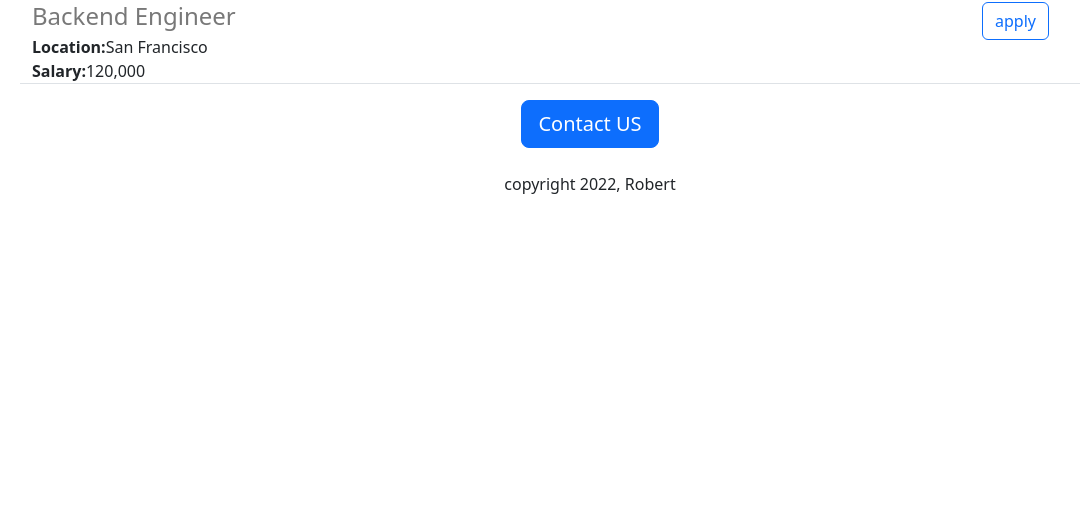
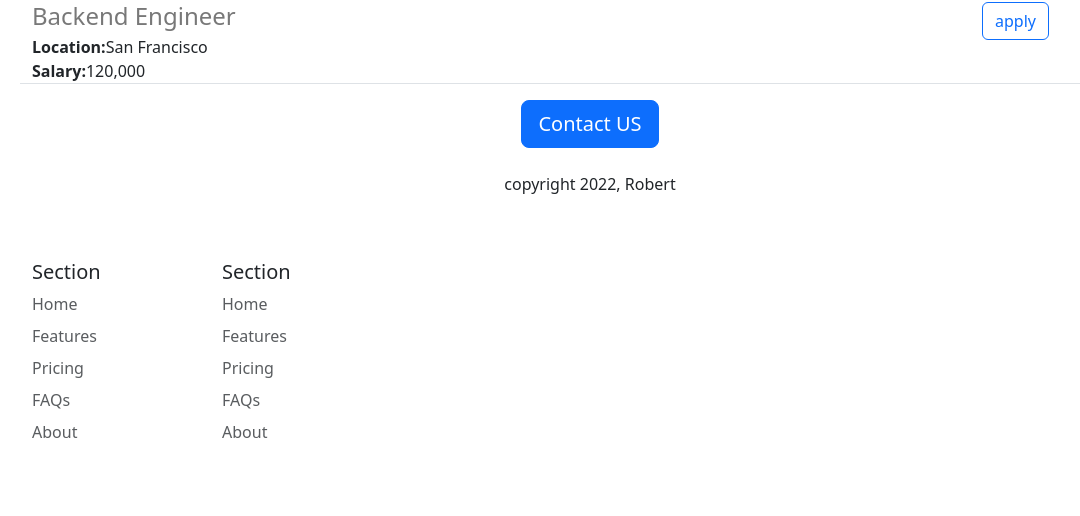
Before and after one commit to Robetzen/jovian-careers-website-v2, a Flask app: page / in a window 1280 px wide. Shown: the part 1044-1560 px from the top of the page, without its empty margins (50-1130 px from the left). Before the commit the page ends 1238 px from the top, so only its background shows below. Run offline with Flask 2, Linux system fonts and the light colour scheme.

Commit message:
add the footer

```diff
--- /dev/null
+++ b/templates/footer.html
@@ -0,0 +1,24 @@
+<div class="container">
+    <footer class="py-5">
+      <div class="row">
+        <div class="col-6 col-md-2 mb-3">
+          <h5>Section</h5>
+          <ul class="nav flex-column">
+            <li class="nav-item mb-2"><a href="#" class="nav-link p-0 text-muted">Home</a></li>
+            <li class="nav-item mb-2"><a href="#" class="nav-link p-0 text-muted">Features</a></li>
+            <li class="nav-item mb-2"><a href="#" class="nav-link p-0 text-muted">Pricing</a></li>
+            <li class="nav-item mb-2"><a href="#" class="nav-link p-0 text-muted">FAQs</a></li>
+            <li class="nav-item mb-2"><a href="#" class="nav-link p-0 text-muted">About</a></li>
+          </ul>
+        </div>
+
+        <div class="col-6 col-md-2 mb-3">
+          <h5>Section</h5>
+          <ul class="nav flex-column">
+            <li class="nav-item mb-2"><a href="#" class="nav-link p-0 text-muted">Home</a></li>
+            <li class="nav-item mb-2"><a href="#" class="nav-link p-0 text-muted">Features</a></li>
+            <li class="nav-item mb-2"><a href="#" class="nav-link p-0 text-muted">Pricing</a></li>
+            <li class="nav-item mb-2"><a href="#" class="nav-link p-0 text-muted">FAQs</a></li>
+            <li class="nav-item mb-2"><a href="#" class="nav-link p-0 text-muted">About</a></li>
+          </ul>
+        </div>
--- a/templates/home.html
+++ b/templates/home.html
@@ -13,8 +13,8 @@
     {% include "nav.html" %}
 
     <div class="container">
-   <h1 class="text-center mt-2 mb-4"> jovian Careers
-   </h1>
+   <h1 class="text-center mt-2 mb-4"> jovian Careers</h1>
+
    <img  class="rounded mx-auto d-block" src="https://images.unsplash.com/photo-1483213097419-365e22f0f258?ixlib=rb-4.0.3&ixid=MnwxMjA3fDB8MHxwaG90by1wYWdlfHx8fGVufDB8fHx8&auto=format&fit=crop&w=870&q=80">
 
    <h2 class="text-center mt-3 mb-4">Aboub jovian</h2>
@@ -37,6 +37,7 @@
    <p class="mt-4">copyright 2022, Robert</p>
    </div>
   </div>
+  {%include "footer.html"%}
   </body>
 
 </html>
--- a/templates/nav.html
+++ b/templates/nav.html
@@ -25,9 +25,7 @@
           </ul>
         </li>
       </ul>
-        <form role="search">
-          <input class="form-control" type="search" placeholder="Search" aria-label="Search">
-        </form>
+
     </div>
   </div>
 </nav>
```
Also changed, not shown: stactics/elpepe.jpg (deleted), static/bootstrap-logo.svg (added). Lines whose indentation alone changed are shown as unchanged.
